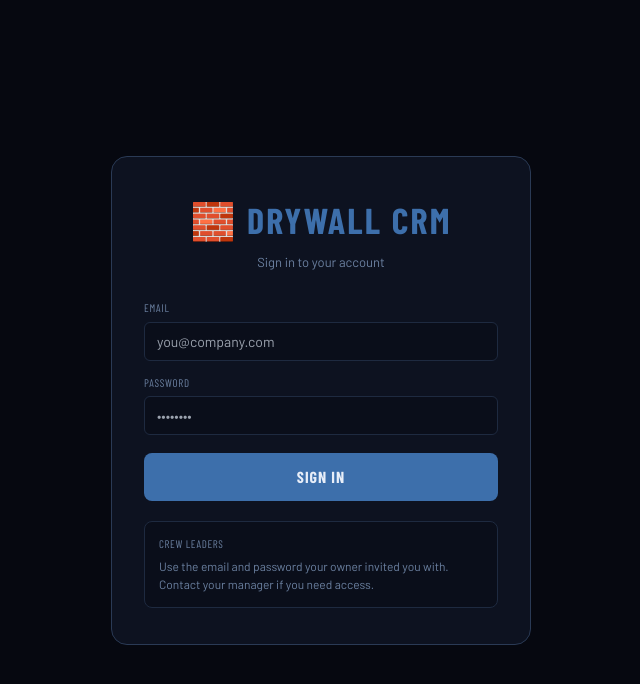
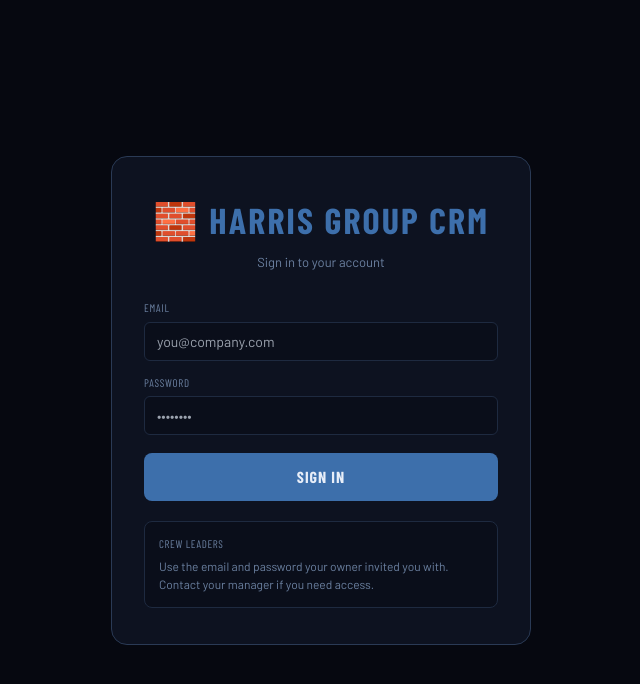
Before and after one commit to madenmobilekaden-netizen/Main-1, a React (Vite) app in the folder drywallcrm/: page / in a window 1280 px wide. Shown: the top 684 px of the page, without its empty margins (319-959 px from the left). Built offline with nearby package versions, Linux system fonts and the light colour scheme; no server answers; a web font is replaced by a local one.

Commit message:
Rebrand to Harris Group CRM
https://claude.ai/code/session_01P5w437wYcKkarVVFNvNXDH

```diff
--- a/drywallcrm/index.html
+++ b/drywallcrm/index.html
@@ -4,7 +4,7 @@
     <meta charset="UTF-8" />
     <link rel="icon" type="image/svg+xml" href="/favicon.svg" />
     <meta name="viewport" content="width=device-width, initial-scale=1.0" />
-    <title>drywallcrm</title>
+    <title>Harris Group CRM</title>
   </head>
   <body>
     <div id="root"></div>
--- a/drywallcrm/src/pages/Login.jsx
+++ b/drywallcrm/src/pages/Login.jsx
@@ -28,7 +28,7 @@ export default function Login() {
       }}>
         <div style={{ textAlign: "center", marginBottom: 28 }}>
           <div style={{ fontSize: 36, fontFamily: "'Barlow Condensed'", fontWeight: 800, color: "#3d6fab", letterSpacing: ".06em" }}>
-            🧱 DRYWALL CRM
+            🧱 HARRIS GROUP CRM
           </div>
           <div style={{ fontSize: 13, color: "#6b80a0", marginTop: 6 }}>Sign in to your account</div>
         </div>
--- a/drywallcrm/src/pages/OwnerDashboard.jsx
+++ b/drywallcrm/src/pages/OwnerDashboard.jsx
@@ -147,7 +147,7 @@ export default function OwnerDashboard() {
         {/* Header */}
         <div style={{ background: "#0a0e1a", borderBottom: "1.5px solid #1e2a40", padding: "0 16px", display: "flex", alignItems: "center", gap: 16, height: 58, flexWrap: "wrap" }}>
           <div style={{ fontFamily: "'Barlow Condensed'", fontSize: 22, fontWeight: 800, color: "#3d6fab", letterSpacing: ".06em", whiteSpace: "nowrap" }}>
-            🧱 DRYWALL CRM
+            🧱 HARRIS GROUP CRM
           </div>
           <div style={{ display: "flex", gap: 2 }}>
             {TABS.map(t => (
```
